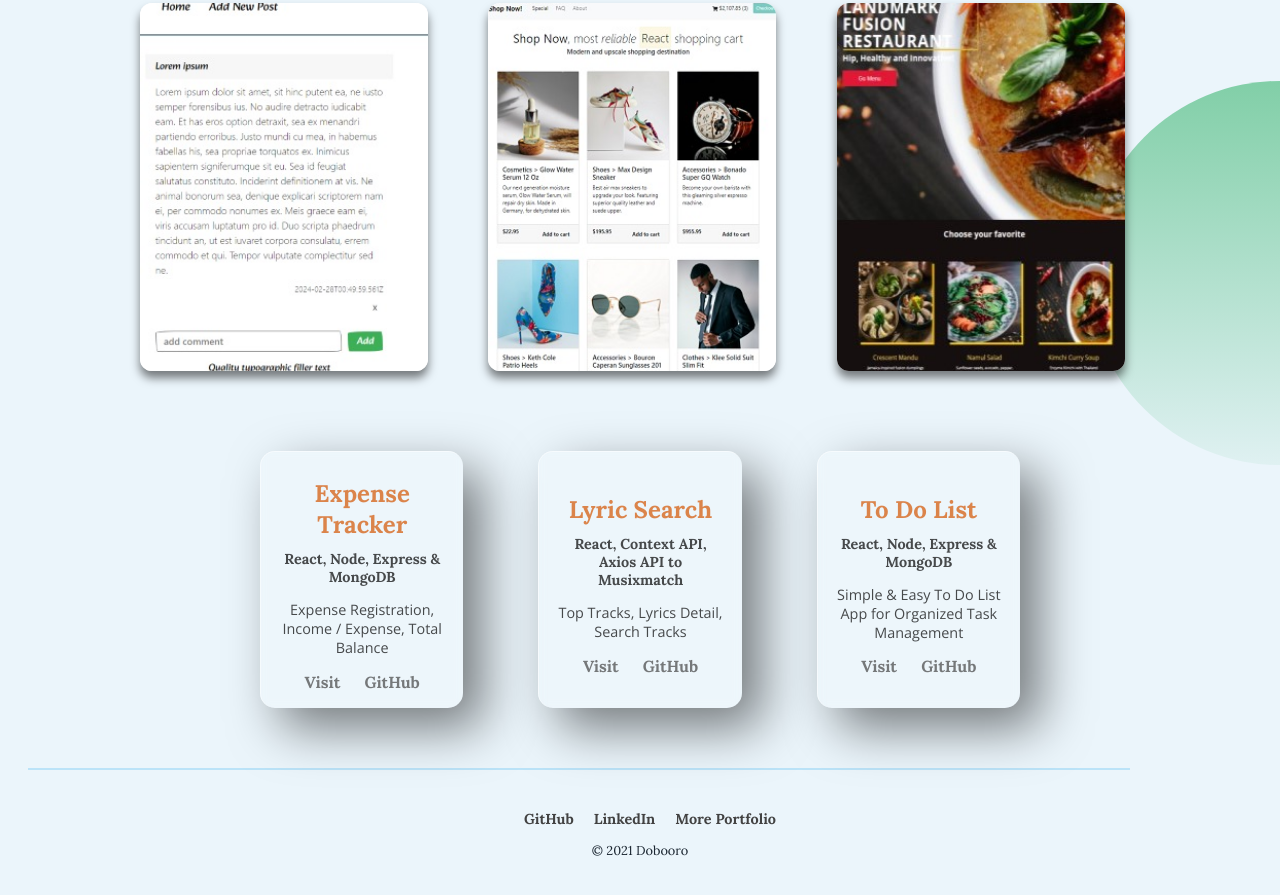
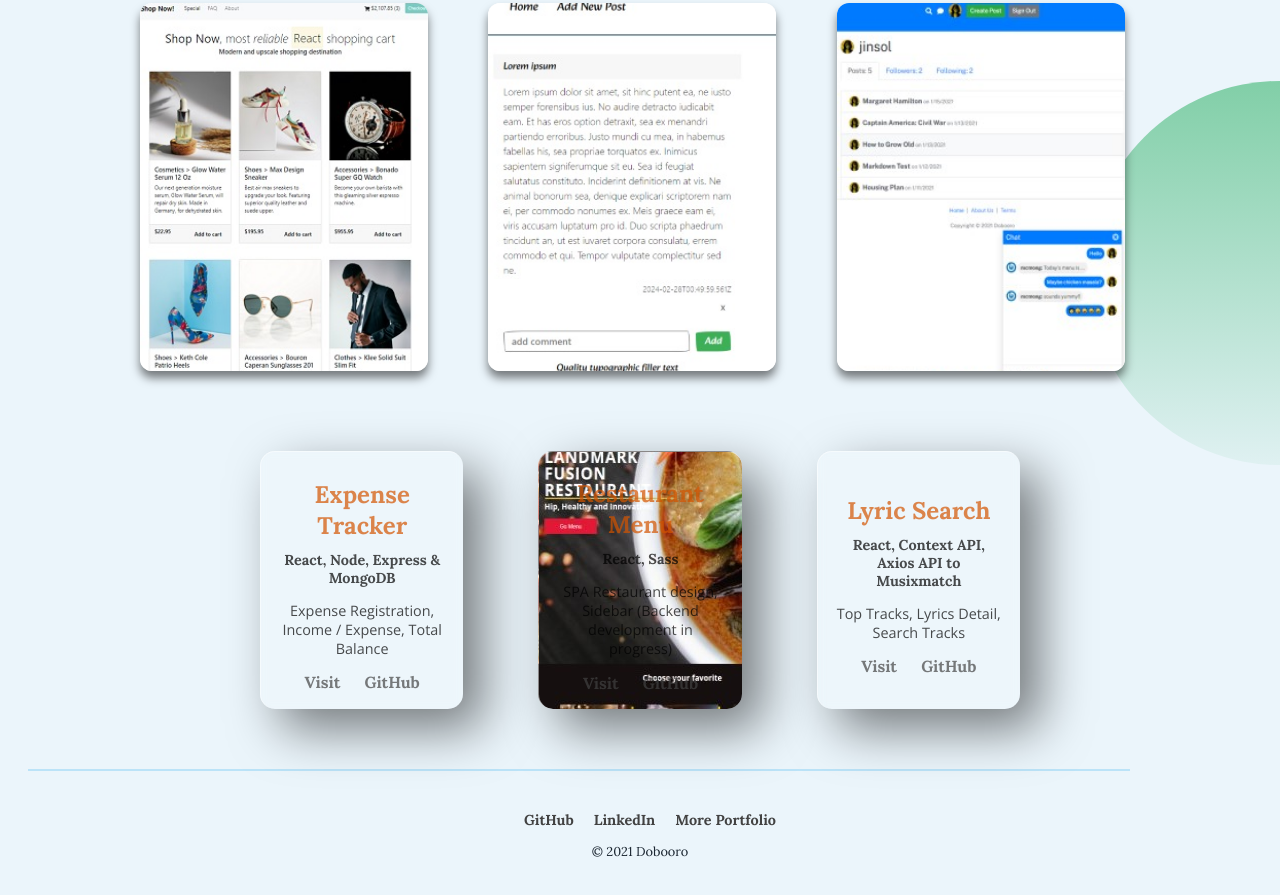
Before and after one commit to jparkley/portfolio-react, a plain HTML site: page index.html in a window 1280 px wide. Shown: the part 287-1182 px from the top of the page. Drawn offline with nearby package versions, Linux system fonts and the light colour scheme; a web font is replaced by a local one.

Commit message:
update arrangement

```diff
--- a/index.html
+++ b/index.html
@@ -17,17 +17,6 @@
         <div class="s-wrapper">
 
           <div class="s-card">
-            <img src="./app-sharespecial-01.jpg" />
-            <div class="s-info">
-              <h1>Share Posts</h1>
-              <span class="s-card-subtitle">Next.js, Typescript, React, Amplify Gen2</span>
-              <p>Post and Comment, Membership by Cognito, DynamoDB, Deployed on AWS</p>
-              <a href="https://main.d3byy9pv49gs1s.amplifyapp.com/" target="_blank"><button>Visit Site</button></a>
-              <a href="https://github.com/jparkley/sharespecial" target="_blank">GitHub</a>
-            </div>
-          </div>
-
-          <div class="s-card">
             <img src="./app-shopper-01.jpg" />
             <div class="s-info">
               <h1>Shopping Cart V.2</h1>
@@ -39,6 +28,17 @@
           </div>
 
           <div class="s-card">
+            <img src="./app-sharespecial-01.jpg" />
+            <div class="s-info">
+              <h1>Share Posts</h1>
+              <span class="s-card-subtitle">Next.js, Typescript, React, Amplify Gen2</span>
+              <p>Post and Comment, Membership by Cognito, DynamoDB, Deployed on AWS</p>
+              <a href="https://main.d3byy9pv49gs1s.amplifyapp.com/" target="_blank"><button>Visit Site</button></a>
+              <a href="https://github.com/jparkley/sharespecial" target="_blank">GitHub</a>
+            </div>
+          </div>
+
+          <!-- <div class="s-card">
             <img src="./app-menu-01.jpg" />
             <div class="s-info">
               <h1>Restaurant Menu</h1>
@@ -47,9 +47,9 @@
               <a href="https://jparkley.github.io/restaurant-menu-react/" target="_blank"><button>Visit Site</button></a>
               <a href="https://github.com/jparkley/restaurant-menu-react" target="_blank">GitHub</a>
             </div>
-          </div>
+          </div> -->
 
-          <!-- <div class="s-card">
+          <div class="s-card">
             <img src="./app-circle-01.jpg" />
             <div class="s-info">
               <h1>Social App</h1>
@@ -58,11 +58,13 @@
               <a href="https://dobooro-circle.netlify.app/" target="_blank"><button>Visit Site</button></a>
               <a href="https://github.com/jparkley/circle-social-react" target="_blank">GitHub</a>
             </div>
-          </div> -->
+          </div>
+
         </div>
       </div>
 
       <div class="main-container">
+
         <div class="main-item">
           <div class="main-card">
             <h3>Expense Tracker</h3>
@@ -72,6 +74,17 @@
             <a href="https://github.com/jparkley/expense-tracker-react-mern" target="_blank">GitHub</a>
           </div>
         </div>
+
+        <div class="main-item" style="background-image: url('./app-menu-01.jpg')">
+          <div class="main-card">
+            <h3>Restaurant Menu</h3>
+            <span class="card-subtitle">React, Sass</span>
+            <p>SPA Restaurant design, Sidebar (Backend development in progress)</p>
+            <a href="https://jparkley.github.io/restaurant-menu-react/" target="_blank">Visit</a>
+            <a href="https://github.com/jparkley/restaurant-menu-react" target="_blank">GitHub</a>
+          </div>
+        </div>
+
         <div class="main-item">
           <div class="main-card">
             <h3>Lyric Search</h3>
@@ -81,6 +94,7 @@
             <a href="https://github.com/jparkley/lyrics-search-api-react" target="_blank">GitHub</a>
           </div>
         </div>
+
         <!-- <div class="main-item">
           <div class="main-card">
             <h3>Video Search</h3>
@@ -91,7 +105,7 @@
           </div>
         </div> -->
 
-        <div class="main-item">
+        <!-- <div class="main-item">
           <div class="main-card">
             <h3>To Do List</h3>
             <span class="card-subtitle">React, Node, Express & MongoDB</span>
@@ -99,7 +113,8 @@
             <a href="https://agile-lake-94236.herokuapp.com/" target="_blank">Visit</a>
             <a href="https://github.com/jparkley/to-do-list-MongoDB" target="_blank">GitHub</a>
           </div>
-        </div>
+        </div> -->
+
       </div>
       <div class="bottom-line"></div>
     </div>
```
